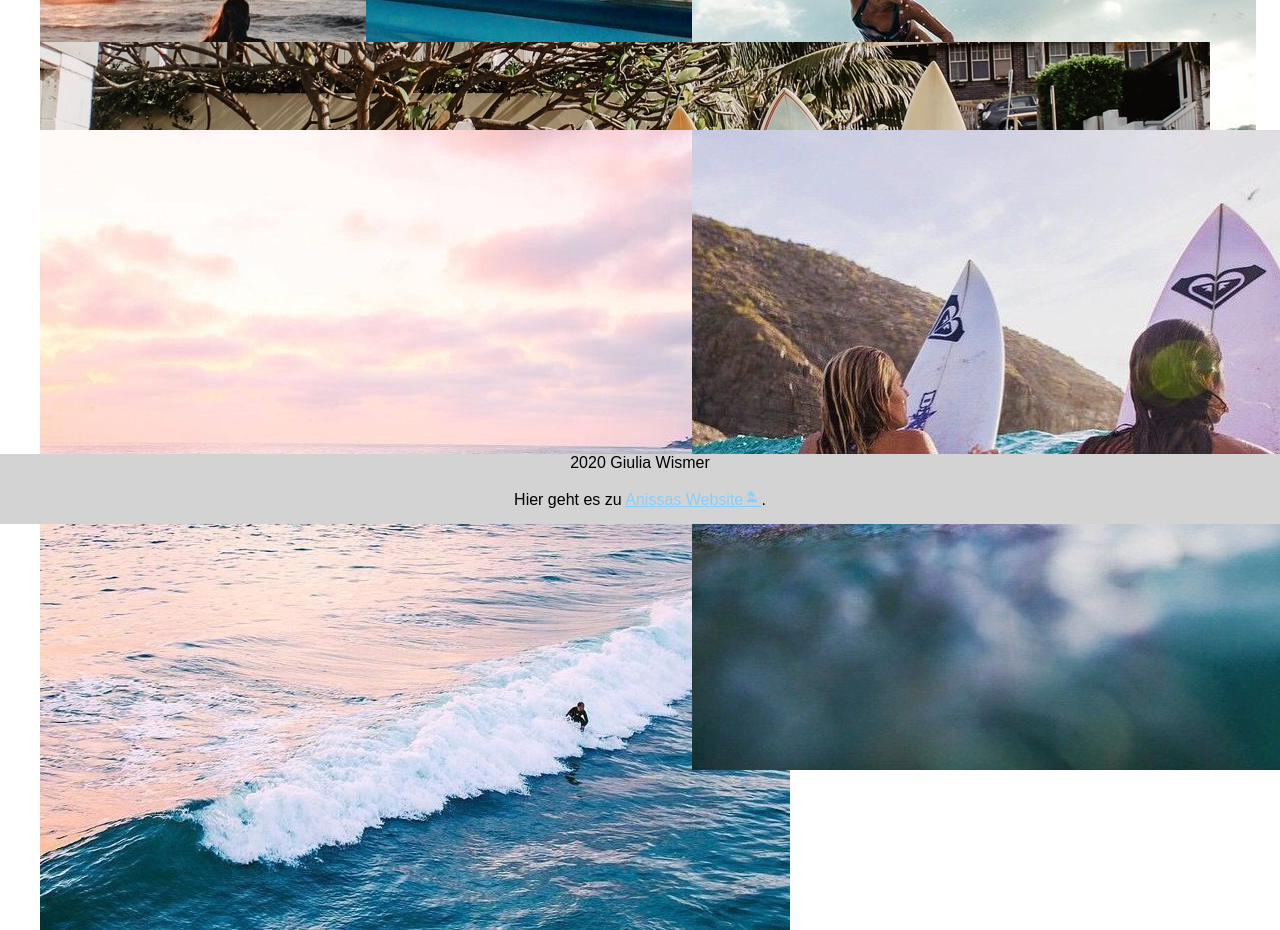
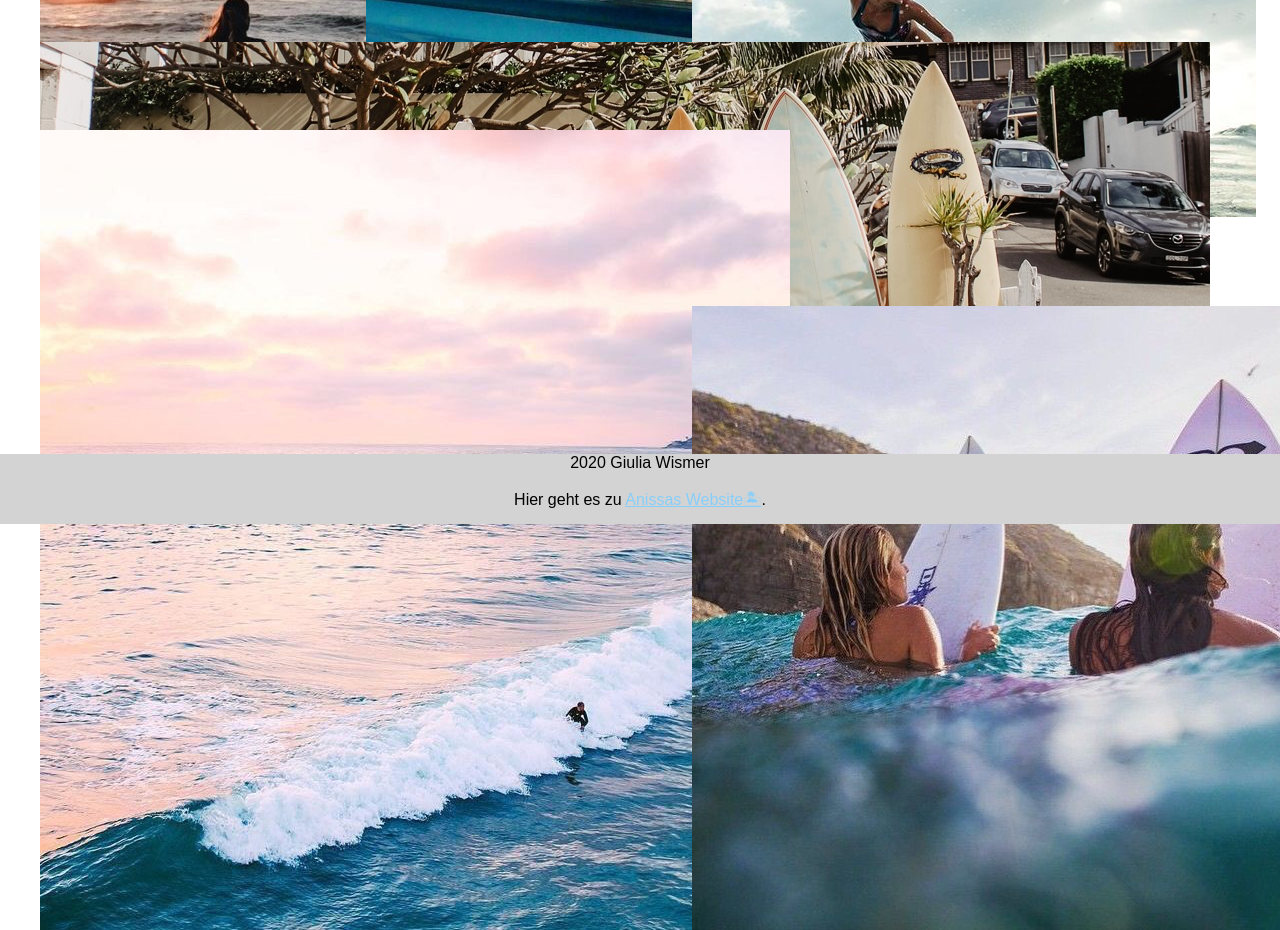
Before and after one commit to giuliaw/giuliaw.github.io, a plain HTML site: page facts.html in a window 1280 px wide. Shown: the part 800-1730 px from the top of the page. Drawn offline with Linux system fonts and the light colour scheme.

Commit message:
Update styles.css

```diff
--- a/styles.css
+++ b/styles.css
@@ -187,7 +187,7 @@ grid-row-end: 6;}
 
 .six{grid-column-start: 5;
     grid-column-end: 9;
-    grid-row-start: 6;
+    grid-row-start: 8;
     grid-row-end: 9;
   }
  @media screen and (max-width: 600px) {
```
